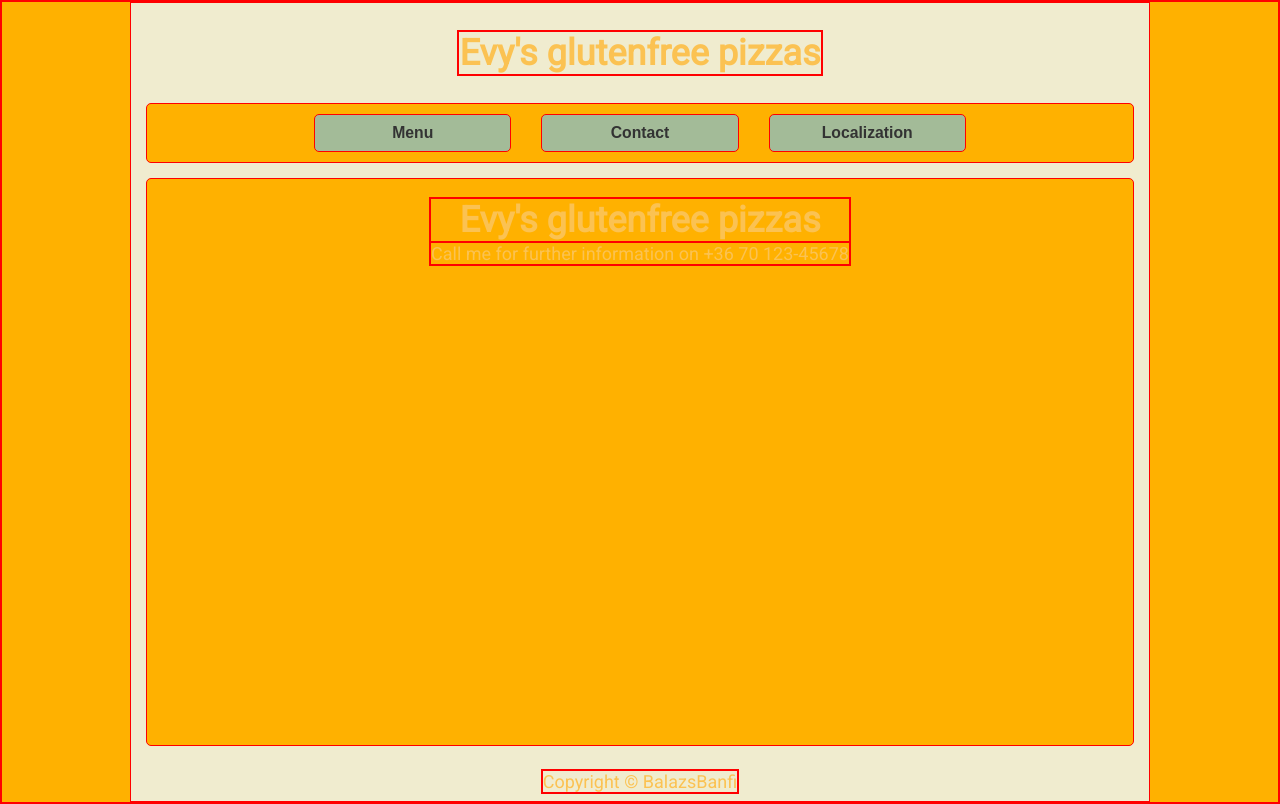
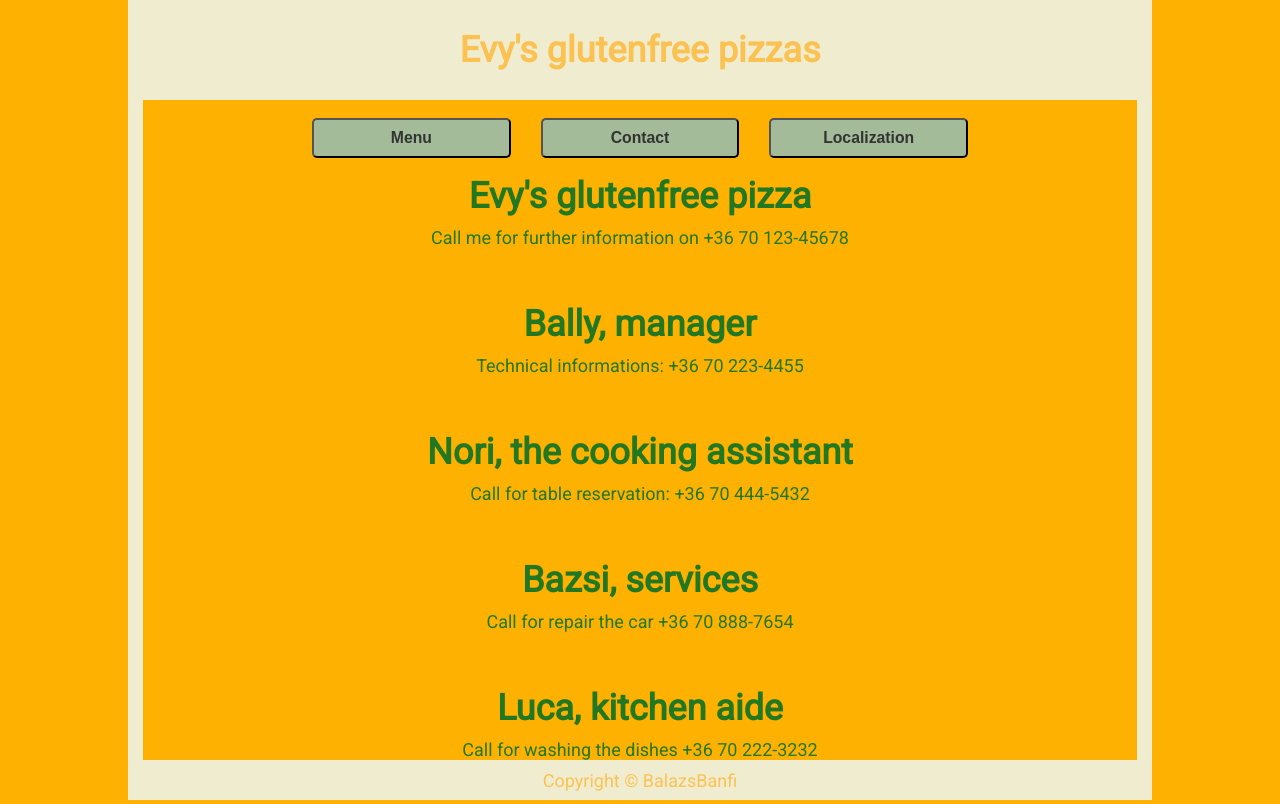
Before and after one commit to BalazsBanfi/TOP-Restaurant, a website built with webpack: page dist/index.html in a window 1280 px wide. Both pictures are taken after a click on the button "Contact". Built offline with nearby package versions, Linux system fonts and the light colour scheme.

Commit message:
finish tabs

```diff
--- a/package.json
+++ b/package.json
@@ -19,6 +19,7 @@
   "homepage": "https://github.com/BalazsBanfi/TOP-Restaurant#readme",
   "devDependencies": {
     "css-loader": "^6.8.1",
+    "html-webpack-plugin": "^5.5.3",
     "style-loader": "^3.3.3",
     "webpack": "^5.87.0",
     "webpack-cli": "^5.1.4"
--- a/src/main.js
+++ b/src/main.js
@@ -1,35 +1,42 @@
-import menuImg from './pizzaMenu.png';
-import localImg from './local.png';
+import menuImg from "./pizzaMenu.png";
+import localImg from "./local.png";
 
 export function tabMenu(content) {
-    main.innerHTML = "";
-    const menuPage = new Image();
-    menuPage.src = menuImg;
-    main.appendChild(menuPage);
+  main.innerHTML = "";
+  const menuPage = new Image();
+  menuPage.src = menuImg;
+  main.appendChild(menuPage);
 }
 
 export function tabContact() {
   const contacts = [
-    ["Evy's glutenfree pizza", 'Call me for further information on +36 70 123-45678'],
-    ['Bally, manager', 'Technical informations: +36 70 223-4455'],
-    ['Nori, the cooking assistant', 'Call for table reservation: +36 70 444-5432'],
-    ['Bazsi, services', 'Call for repair the car +36 70 888-7654']
-  ]
+    [
+      "Evy's glutenfree pizza",
+      "Call me for further information on +36 70 123-45678",
+    ],
+    ["Bally, manager", "Technical informations: +36 70 223-4455"],
+    [
+      "Nori, the cooking assistant",
+      "Call for table reservation: +36 70 444-5432",
+    ],
+    ["Bazsi, services", "Call for repair the car +36 70 888-7654"],
+    ["Luca, kitchen aide", "Call for washing the dishes +36 70 222-3232"],
+  ];
   main.innerHTML = "";
 
+  contacts.forEach((value) => {
+    let divMain = document.createElement("div");
+    divMain.setAttribute("class", "divMain2");
+    let h1 = document.createElement("h1");
+    h1.textContent = value[0];
+    divMain.appendChild(h1);
+    let p = document.createElement("p");
+    p.textContent = value[1];
+    divMain.appendChild(p);
+    main.appendChild(divMain);
+  });
 
-
-  const divMain = document.createElement('div');
-  divMain.setAttribute('class', 'divMain');
-  const divMainH1 = document.createElement('h1');
-  divMainH1.textContent = "Evy's glutenfree pizzas";
-  divMain.appendChild(divMainH1);
-  const divMainP = document.createElement('p');
-  divMainP.textContent = "Call me for further information on +36 70 123-45678";
-  divMain.appendChild(divMainP);
-  main.appendChild(divMain);
 }
-
 
 export function tabLocal() {
   main.innerHTML = "";
--- a/src/style.css
+++ b/src/style.css
@@ -7,6 +7,7 @@
   --contentBg: #f0eccf;
   --navBg: #a3bb98;
   --fontColor: #fbc252;
+  --fontColor2: #227722;
   --btnColor: #333333;
   --white: #ffffff;
   --padS: 0.5rem;
@@ -16,7 +17,6 @@
 }
 
 * {
-  border: 1px solid red;
   margin: 0;
   padding: 0;
   box-sizing: border-box;
@@ -48,7 +48,7 @@ body {
   min-height: 100vh;
   background-color: var(--contentBg);
   display: grid;
-  grid-template: 100px 60px 1fr 40px / 1fr;
+  grid-template: 100px 75px 1fr 40px / 1fr;
   align-items: center;
   justify-items: center;
 }
@@ -65,7 +65,6 @@ body {
   justify-content: center;
   align-items: center;
   gap: 30px;
-  border-radius: 5px;
 }
 
 .nav button {
@@ -95,10 +94,9 @@ body {
 **********/
 
 main {
-  padding: var(--padM);
-  border-radius: 5px;
+  padding: 0 var(--padM);
   width: 97%;
-  min-height: 95%;
+  min-height: 100%;
   background-color: var(--bodyBg);
   display: flex;
   flex-direction: column;
@@ -107,6 +105,16 @@ main {
 }
 
 img {
+  margin: 10px;
   border-radius: 5px;
-  max-width: 75%;
+  max-width: 70%;
 }
+
+
+.divMain2 {
+  color: var(--fontColor2);
+}
+
+.divMain2 > h1 {
+  margin-bottom: 10px;
+}
```
Also changed, not shown: dist/bundle.js, dist/index.html, 1 other file.
